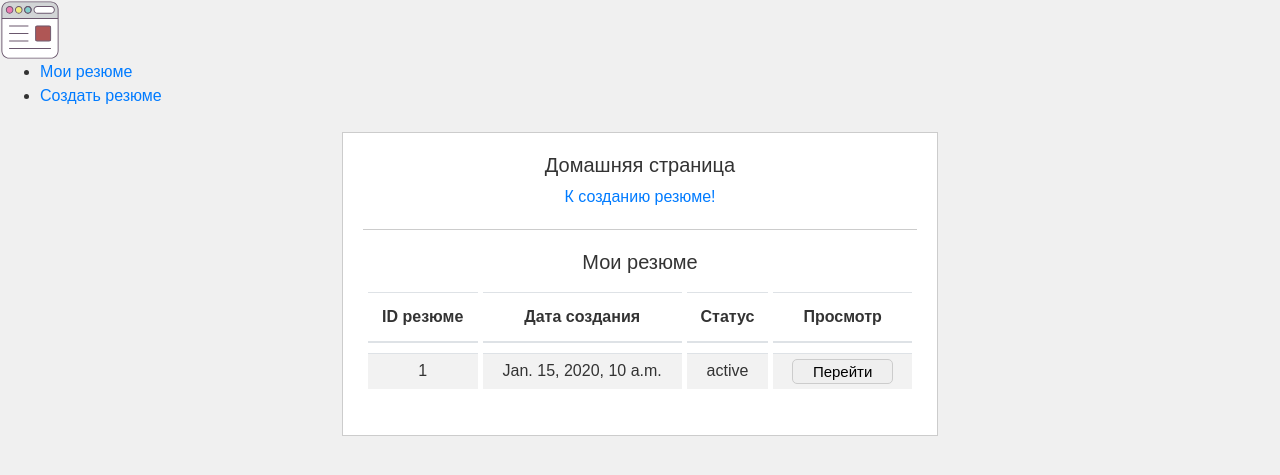
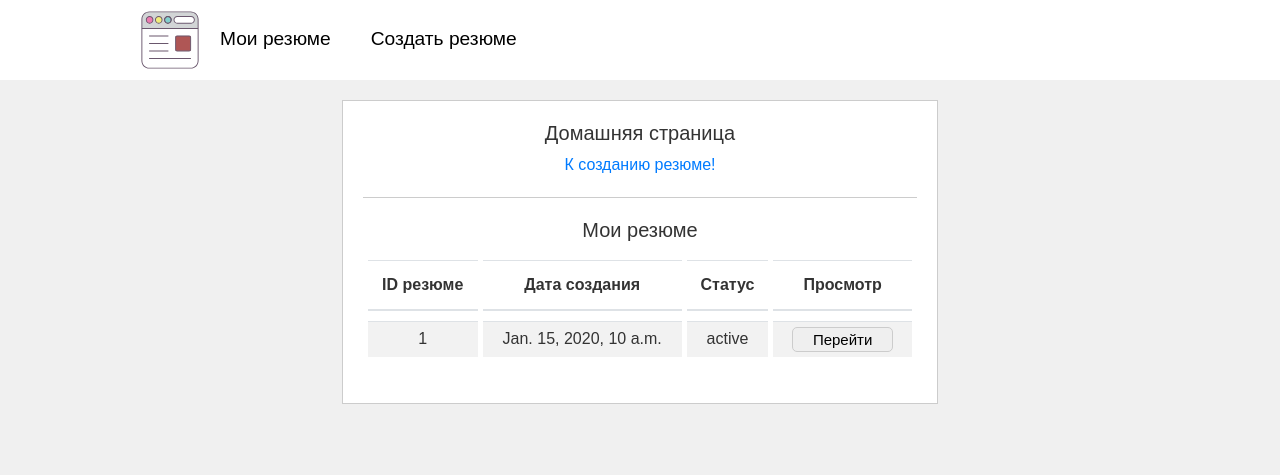
Before and after one commit to maria-kononova/demo, a Django app: page /resume/home in a window 1280 px wide. Shown: the top 475 px of the page. Run offline with Django 5.2, Linux system fonts and the light colour scheme; a user stored in the database is signed in; tables that the repository leaves empty hold one stand-in row (values such as "Sample post"); parts of the project's set-up code (start-up, migrations or seed data) failed here and were passed over; some libraries are stand-ins or nearby versions.

Commit message:
adding header style

```diff
--- a/static/css/header.css
+++ b/static/css/header.css
@@ -0,0 +1,46 @@
+/* Стили для шапки */
+header {
+    background-color: #ffffff;
+    padding: 10px;
+    height: 80px;
+    float: left;
+    position: fixed;
+    left: 0;
+    top: 0;
+}
+*header {
+    color: #000000;
+}
+header h1 {
+    margin-top: 6px;
+}
+header h1 a {
+    color: #000000;
+    text-decoration: none;
+}
+header h1 a:hover {
+    color: #000000;
+}
+header ul {
+    margin: 0;
+    padding: 0;
+    list-style-type: none;
+    float: right;
+}
+header ul li {
+    float: left;
+    position: relative;
+}
+header ul li a {
+    display: block;
+    font-size: 1.2rem;
+    text-decoration: none;
+    color: #000000;
+    padding: 20px;
+    margin-top: -5px;
+}
+header ul li a:hover {
+    background: #ffffff;
+    transition: 0.5s;
+    color: #000000;
+}
--- a/static/css/main-style.css
+++ b/static/css/main-style.css
@@ -30,7 +30,7 @@ h1 {
     font-size: 20px;
 }
 h2{
-    font: 18px;
+    font-size: 18px;
 }
 
 .container {
@@ -43,7 +43,7 @@ h2{
     background-color: #fff;
     border: 1px solid #ccc;
     padding: 20px;
-    margin: 20px auto;
+    margin: 100px auto;
     width: 60%;
 }
 .myfield {
--- a/templates/index.html
+++ b/templates/index.html
@@ -32,7 +32,9 @@
     <script src="https://unpkg.com/htmx.org@1.6.0"></script>
 </head>
 <body>
-<header>
+<header class="container-fluid">
+    <div class="container">
+        <div class="row">
             <div>
                 <a href="#"><img src="{% static 'img/resume_logo.svg' %}" alt="logo" height="60"/></a>
             </div>
@@ -42,6 +44,8 @@
                     <li><a href="{% url 'myresume' %}">Создать резюме</a></li>
                 </ul>
             </div>
+        </div>
+    </div>
 
 </header>
 <div class="container mt-4">
```
Lines whose indentation alone changed are shown as unchanged.
